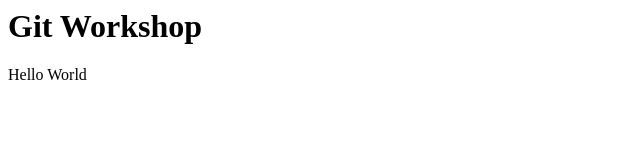
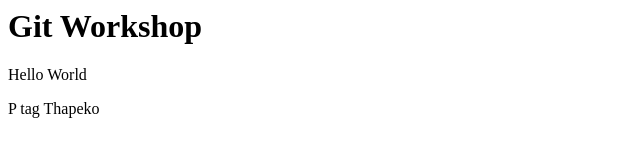
Before and after one commit to apilsamrat/gitWorkshopITSNP, a plain HTML site: page index.html in a window 1280 px wide. Shown: the whole page, without its empty margins (0-640 px from the left). Drawn offline with Linux system fonts and the light colour scheme.

Commit message:
P tag Thapeko

```diff
--- a/index.html
+++ b/index.html
@@ -8,6 +8,7 @@
 <body>
     <h1>Git Workshop</h1>
     <p>Hello World</p>
+    <p>P tag Thapeko</p>
 </body>
 
 </html>
```
